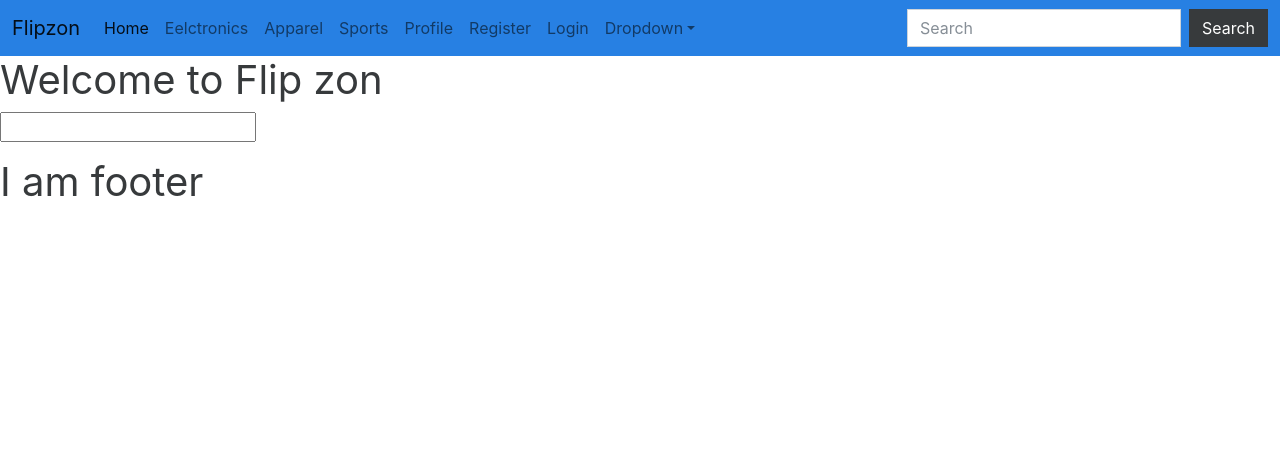
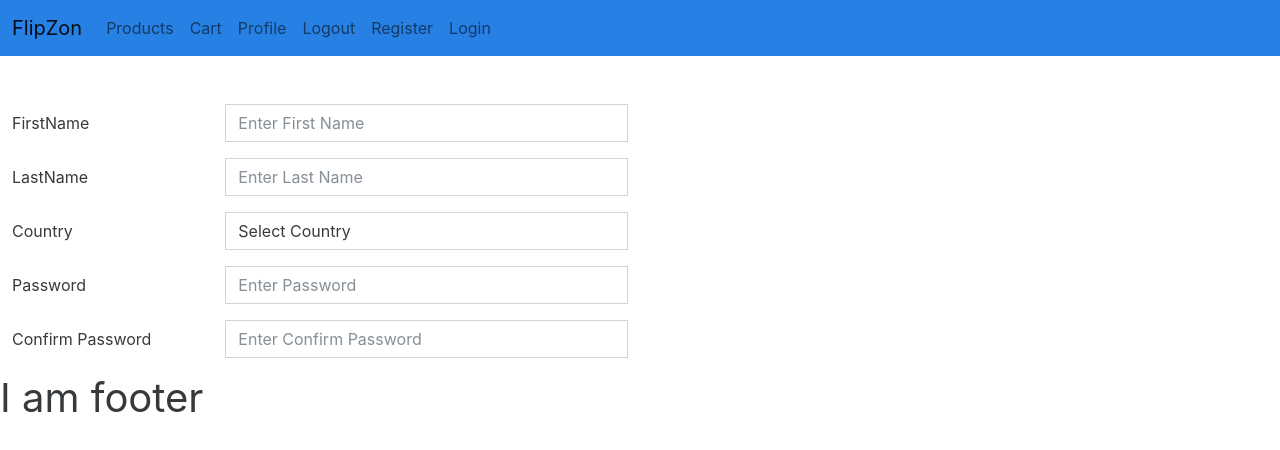
Before and after one commit to kiran-blockchain/optum-react-dec, a React (Create React App) app in the folder flipzon/: page /register in a window 1280 px wide. Shown: the top 450 px of the page. Built offline with nearby package versions, Linux system fonts and the light colour scheme.

Commit message:
added code

```diff
--- a/flipzon/src/App.js
+++ b/flipzon/src/App.js
@@ -6,17 +6,57 @@
 import { Footer } from "./components/Footer";
 import { Header } from "./components/Header";
 import { TextBox } from "./components/TextBox";
+import { Register } from "./pages/Register";
 
 // use className instead of class while assigning the CSS
 export const App = ({ }) => {
+  const headerConfig = {
+    title: "FlipZon",
+    data: [{
+      id: 1,
+      name: "Products",
+      url: "/products"
+
+    },
+    {
+      id: 2,
+      name: "Cart",
+      url: "/cart"
+
+    },
+    {
+      id: 3,
+      name: "Profile",
+      url: "/profile"
+
+    },
+    {
+      id: 4,
+      name: "Logout",
+      url: "/"
+
+    },
+    {
+      id: 5,
+      name: "Register",
+      url: "/register"
+
+    }, {
+      id: 6,
+      name: "Login",
+      url: "/login"
+
+    }]
+  }
   return (
     <div>
-      <Header/>
-      <h1>Welcome to Flip zon</h1>
-      <p>
-        <TextBox/>
-      </p>
-      <Footer/>
+      {/* Header is acting as child component */}
+      <Header config={headerConfig} />
+      <div className="container-fluid">
+        <Register />
+      </div>
+
+      <Footer />
     </div>
   )
 };
--- /dev/null
+++ b/flipzon/src/components/DropDown/index.jsx
@@ -0,0 +1,15 @@
+
+
+export const DropDown = ({config }) => {
+    return (
+        <div class="row mb-3">
+            <label for={config.id}
+             class="col-sm-2 col-form-label">{config.label}</label>
+            <div class="col-sm-4">
+               <select className="form-control">
+                <option value="">{config.placeholder}</option>
+               </select>
+            </div>
+        </div>
+    )
+}
--- a/flipzon/src/components/Header/Navbar.jsx
+++ b/flipzon/src/components/Header/Navbar.jsx
@@ -1,41 +1,7 @@
-export const Navbar = ({ }) => {
-    const data = [{
-        id: 1,
-        name: "Products",
-        url: "/products"
+export const Navbar = ({ config }) => {
 
-    },
-    {
-        id: 2,
-        name: "Cart",
-        url: "/cart"
-
-    },
-    {
-        id: 3,
-        name: "Profile",
-        url: "/profile"
-
-    },
-    {
-        id: 4,
-        name: "Logout",
-        url: "/"
-
-    },
-    {
-        id: 5,
-        name: "Register",
-        url: "/register"
-
-    }, {
-        id: 6,
-        name: "Login",
-        url: "/login"
-
-    }];
     const buildNavItems = () => {
-        let result = data.map((item, index) => {
+        let result = config.data.map((item, index) => {
             return (
                 <li class="nav-item" key={item.name+index}>
                     <a class="nav-link" href="#">{item.name}</a>
--- a/flipzon/src/components/Header/index.jsx
+++ b/flipzon/src/components/Header/index.jsx
@@ -1,53 +1,17 @@
-export const Header = ({ }) => {
-    const title="Flipzon";
+import { Navbar } from "./Navbar";
+
+export const Header = ({config}) => {
+    // const title = "Flipzon";
     return (
         <nav class="navbar navbar-expand-lg bg-primary" data-bs-theme="dark">
             <div class="container-fluid">
-                <a class="navbar-brand" href="#">{title}</a>
+                <a class="navbar-brand" href="#">{config.title}</a>
                 <button class="navbar-toggler" type="button" data-bs-toggle="collapse" data-bs-target="#navbarColor01" aria-controls="navbarColor01" aria-expanded="false" aria-label="Toggle navigation">
                     <span class="navbar-toggler-icon"></span>
                 </button>
                 <div class="collapse navbar-collapse" id="navbarColor01">
-                    <ul class="navbar-nav me-auto">
-                        <li class="nav-item">
-                            <a class="nav-link active" href="#">Home
-                                <span class="visually-hidden">(current)</span>
-                            </a>
-                        </li>
-
-                        <li class="nav-item">
-                            <a class="nav-link" href="#">Eelctronics</a>
-                        </li>
-                        <li class="nav-item">
-                            <a class="nav-link" href="#">Apparel</a>
-                        </li>
-                        <li class="nav-item">
-                            <a class="nav-link" href="#">Sports</a>
-                        </li>
-                        <li class="nav-item">
-                            <a class="nav-link" href="#">Profile</a>
-                        </li>
-                        <li class="nav-item">
-                            <a class="nav-link" href="#">Register</a>
-                        </li>
-                        <li class="nav-item">
-                            <a class="nav-link" href="#">Login</a>
-                        </li>
-                        <li class="nav-item dropdown">
-                            <a class="nav-link dropdown-toggle" data-bs-toggle="dropdown" href="#" role="button" aria-haspopup="true" aria-expanded="false">Dropdown</a>
-                            <div class="dropdown-menu">
-                                <a class="dropdown-item" href="#">Action</a>
-                                <a class="dropdown-item" href="#">Another action</a>
-                                <a class="dropdown-item" href="#">Something else here</a>
-                                <div class="dropdown-divider"></div>
-                                <a class="dropdown-item" href="#">Separated link</a>
-                            </div>
-                        </li>
-                    </ul>
-                    <form class="d-flex">
-                        <input class="form-control me-sm-2" type="search" placeholder="Search" />
-                        <button class="btn btn-secondary my-2 my-sm-0" type="submit">Search</button>
-                    </form>
+                    {/* Nav bar is acting as a child component*/}
+                    <Navbar config={config}/>
                 </div>
             </div>
         </nav>
--- a/flipzon/src/components/TextBox/index.jsx
+++ b/flipzon/src/components/TextBox/index.jsx
@@ -1,6 +1,16 @@
 
-export const TextBox =({})=>{
-    return(
-        <input type="text"/>
+export const TextBox = ({config }) => {
+    return (
+        <div class="row mb-3">
+            <label for={config.id}
+             class="col-sm-2 col-form-label">{config.label}</label>
+            <div class="col-sm-4">
+                <input type={config.type}
+                    class="form-control"
+                    name={config.name}
+                    id={config.id}
+                    placeholder={config.placeholder} />
+            </div>
+        </div>
     )
 }
--- /dev/null
+++ b/flipzon/src/config/registerConfig.js
@@ -0,0 +1,37 @@
+export const registerConfig ={
+    FirstName:{
+        id:"FirstName",
+        name:"FirstName",
+        label:"FirstName",
+        type:"text",
+        placeholder:"Enter First Name"
+    },
+    LastName:{
+        id:"LastName",
+        name:"LastName",
+        label:"LastName",
+        type:"text",
+        placeholder:"Enter Last Name"
+    },
+    Country:{
+        id:"Country",
+        name:"Country",
+        label:"Country",
+        type:"text",
+        placeholder:"Select Country"
+    },
+    Password:{
+        id:"Password",
+        name:"Password",
+        label:"Password",
+        type:"password",
+        placeholder:"Enter Password"
+    },
+    ConfirmPassword:{
+        id:"ConfirmPassword",
+        name:"ConfirmPassword",
+        label:"Confirm Password",
+        type:"password",
+        placeholder:"Enter Confirm Password"
+    }
+}
--- /dev/null
+++ b/flipzon/src/pages/Register.jsx
@@ -0,0 +1,15 @@
+import { DropDown } from "../components/DropDown"
+import { TextBox } from "../components/TextBox"
+import { registerConfig } from "../config/registerConfig"
+
+export const Register =({})=>{
+    return(
+        <form className="ml-5 mt-5">
+            <TextBox config={registerConfig.FirstName}/>
+            <TextBox config={registerConfig.LastName}/>
+            <DropDown config={registerConfig.Country}/>
+            <TextBox config={registerConfig.Password}/>
+            <TextBox config={registerConfig.ConfirmPassword}/>
+        </form>
+    )
+}
```
